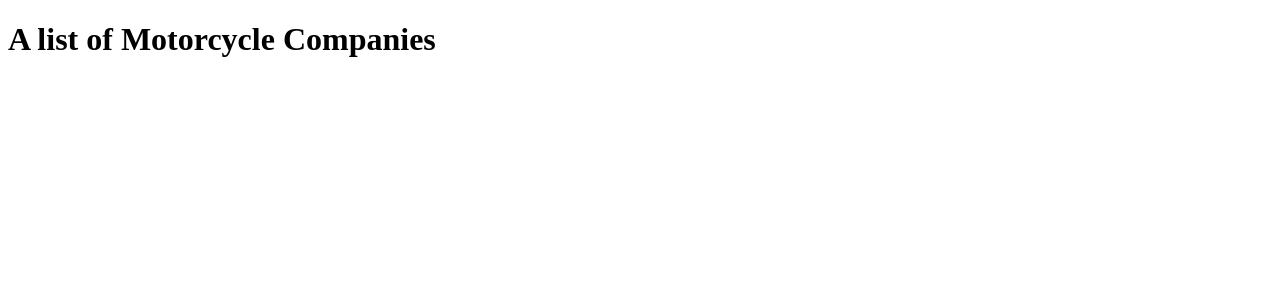
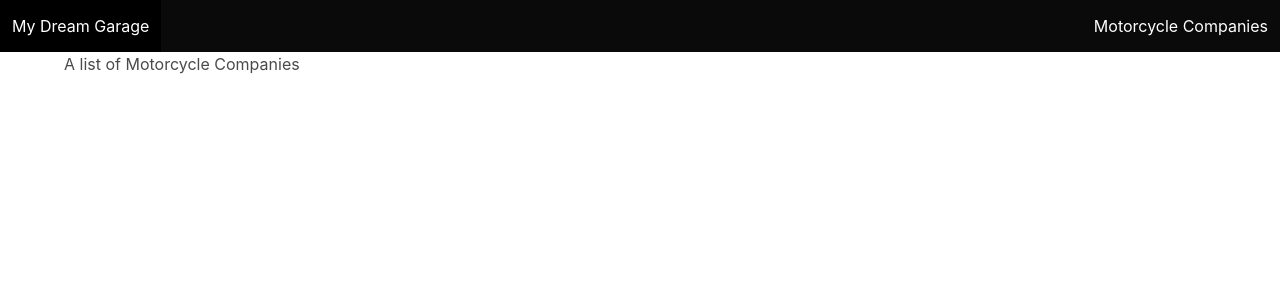
Before and after one commit to jamesb5778/motorcycle-co-db, a Django app: page /motorcycle_co_list/ in a window 1280 px wide. Shown: the top 300 px of the page. Run offline with Django 3.2, Linux system fonts and the light colour scheme.

Commit message:
add navigation bar need to style more

```diff
--- a/main_app/templates/base.html
+++ b/main_app/templates/base.html
@@ -1,12 +1,33 @@
 <!DOCTYPE html>
 <html lang="en">
-<head>
-    <meta charset="UTF-8">
-    <meta http-equiv="X-UA-Compatible" content="IE=edge">
-    <meta name="viewport" content="width=device-width, initial-scale=1.0">
-    <title>My Dream Garage</title>
-</head>
-<body>
-    {% block content %}{% endblock %}
-</body>
+  <head>
+    <meta charset="UTF-8" />
+    <meta http-equiv="X-UA-Compatible" content="IE=edge" />
+    <meta name="viewport" content="width=device-width, initial-scale=1.0" />
+    <link rel="stylesheet" href="https://cdn.jsdelivr.net/npm/bulma@0.9.2/css/bulma.min.css">
+    <script src="https://code.jquery.com/jquery-3.6.0.min.js" integrity="sha256-/xUj+3OJU5yExlq6GSYGSHk7tPXikynS7ogEvDej/m4=" crossorigin="anonymous"></script>
+    <title>My Dream Garage - {% block title %}{% endblock %}</title>
+  </head>
+  <body >
+        <nav class="navbar is-black" role="navigation" aria-label="main navigation">
+          <div class="navbar-brand">
+            <a class="navbar-item" href="/">My Dream Garage</a>
+            <a role="button" class="navbar-burger" aria-label="menu" aria-expanded="false">
+              <span aria-hidden="true"></span>
+              <span aria-hidden="true"></span>
+              <span aria-hidden="true"></span>
+            </a>
+          </div>
+          <div class="navbar-menu navbar-end">
+            <a class="navbar-item" href="/motorcycle_co_list">Motorcycle Companies</a>
+          </div>
+        </nav>
+        <div class="container">
+
+          {% block content %}{% endblock %}
+
+        </div>
+      </div>
+    </div>
+  </body>
 </html>
--- a/main_app/templates/motorcycle_co_list.html
+++ b/main_app/templates/motorcycle_co_list.html
@@ -1,12 +1,5 @@
-<!DOCTYPE html>
-<html lang="en">
-<head>
-    <meta charset="UTF-8">
-    <meta http-equiv="X-UA-Compatible" content="IE=edge">
-    <meta name="viewport" content="width=device-width, initial-scale=1.0">
-    <title>My Dream Garage</title>
-</head>
-<body>
+{% extends 'base.html' %} {% block content %}
+
     <h1>A list of Motorcycle Companies</h1>
-</body>
-</html>
+
+{% endblock %}
```
Also changed, not shown: main_app/static/styles/main.css (added, +35 -0 lines).
